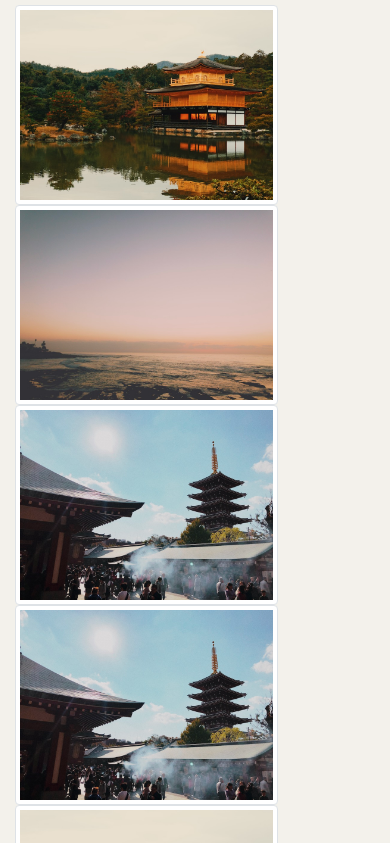
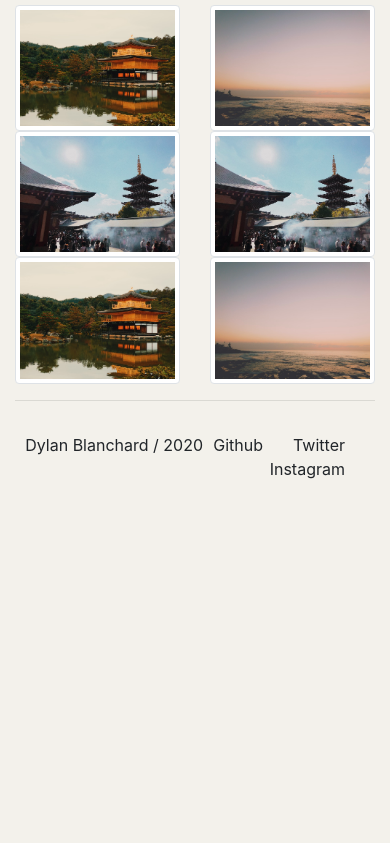
Before and after one commit to dylanblanchard/dylanblanchard.github.io, a plain HTML site: page index.html in a window 390 px wide. Shown: the part 761-1604 px from the top of the page. After the commit the page ends 1242 px from the top, so only its background shows below. Drawn offline with nearby package versions, Linux system fonts and the light colour scheme.

Commit message:
image gallery more responsive

```diff
--- a/index.html
+++ b/index.html
@@ -61,7 +61,7 @@
             </ul>
         </div>
     </nav>
-    <div class="container">
+    <div class="container text-center">
         <div class="jumbotron">
             <h1 class="display-4">Heya - I'm Dylan</h1>
             <img src="/resources/images/dyl.jpeg" class="img-thumbnail rounded-circle">
@@ -77,24 +77,22 @@
 
         <h2>Here's some photos I've taken.</h2>
         <div class="row">
-            <div class="col-sm">
+            <div class="col-md-4 col-6">
                 <img src="/resources/images/golden temple.jpeg" class="img-thumbnail">
             </div>
-            <div class="col-sm">
+            <div class="col-md-4 col-6">
                 <img src="/resources/images/IMG_0666-1.jpeg" class="img-thumbnail">
             </div>
-            <div class="col-sm">
+            <div class="col-md-4 col-6">
                 <img src="/resources/images/tokyo shrine.jpeg" class="img-thumbnail">
             </div>
-        </div>
-        <div class="row">
-            <div class="col-sm">
+            <div class="col-md-4 col-6">
                 <img src="/resources/images/tokyo shrine.jpeg" class="img-thumbnail">
             </div>
-            <div class="col-sm">
+            <div class="col-md-4 col-6">
                 <img src="/resources/images/golden temple.jpeg" class="img-thumbnail">
             </div>
-            <div class="col-sm">
+            <div class="col-md-4 col-6">
                 <img src="/resources/images/IMG_0666-1.jpeg" class="img-thumbnail">
             </div>
         </div>
--- a/resources/css/style.css
+++ b/resources/css/style.css
@@ -3,7 +3,6 @@ img {
 }
 
 .jumbotron {
-    text-align: center;
     background-color: #F7A185;
 }
 
```
